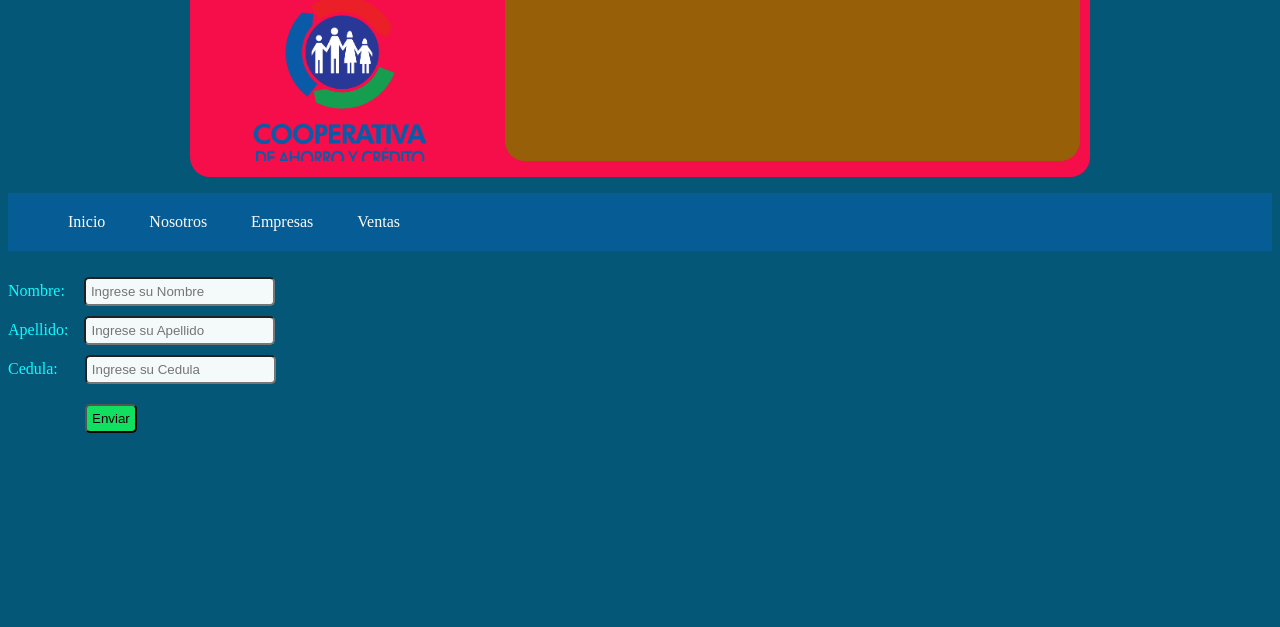
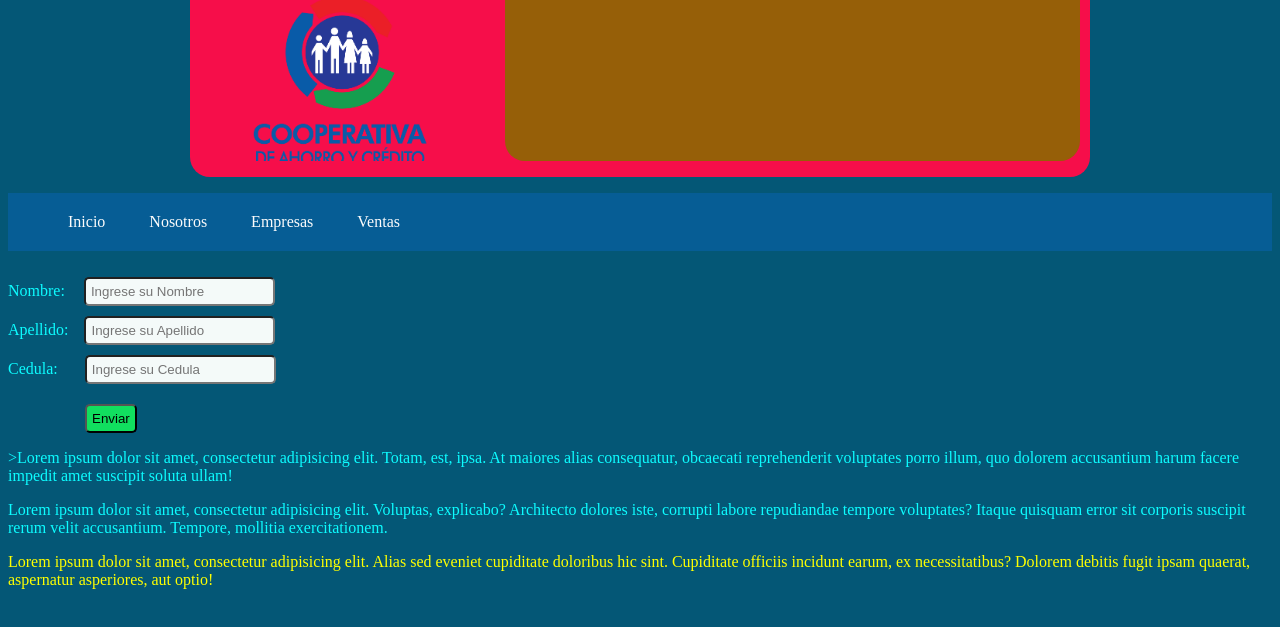
Before and after one commit to ramonpa2005/PaginaCoopperativa, a plain HTML site: page index.html in a window 1280 px wide. Shown: the part 61-688 px from the top of the page. Drawn offline with Linux system fonts and the light colour scheme.

Commit message:
creacion parrafo

```diff
--- a/index.html
+++ b/index.html
@@ -49,11 +49,11 @@
 
 		  	<button type="submit">Enviar</button>
 	</form>
-	<!-- <p <style ="color.red">
+	<p <style ="color.red">
 
 	</style>>Lorem ipsum dolor sit amet, consectetur adipisicing elit. Totam, est, ipsa. At maiores alias consequatur, obcaecati reprehenderit voluptates porro illum, quo dolorem accusantium harum facere impedit amet suscipit soluta ullam!</p>
 <p class="change">Lorem ipsum dolor sit amet, consectetur adipisicing elit. Voluptas, explicabo? Architecto dolores iste, corrupti labore repudiandae tempore voluptates? Itaque quisquam error sit corporis suscipit rerum velit accusantium. Tempore, mollitia exercitationem.</p>
-<p class="dos" id="estilodos">Lorem ipsum dolor <span>sit amet, consectetur adipisicing elit.</span> Alias sed eveniet cupiditate doloribus hic sint. Cupiditate officiis incidunt earum, ex necessitatibus? Dolorem debitis fugit ipsam quaerat, aspernatur asperiores, aut optio!</p>	 -->
+<p class="dos" id="estilodos">Lorem ipsum dolor <span>sit amet, consectetur adipisicing elit.</span> Alias sed eveniet cupiditate doloribus hic sint. Cupiditate officiis incidunt earum, ex necessitatibus? Dolorem debitis fugit ipsam quaerat, aspernatur asperiores, aut optio!</p>
 <!-- <p class="fuentes"> <span class="stilo2">Lorem ipsum dolor sit amet, consectetur adipisicing elit. </span> Aut aliquid animi quisquam voluptatibus, quis sit quas, quod, alias maiores adipisci, repellat atque quam magni eveniet velit natus quaerat necessitatibus ea?</p> -->
 <!-- <div id="caja1"> Lorem ipsum dolor sit amet, consectetur adipisicing elit. Maiores minus consequuntur corporis optio accusantium perspiciatis veritatis temporibus nostrum, saepe omnis aperiam illum odit, quos, cum eveniet possimus illo. Saepe, sunt.
 </div>
```
